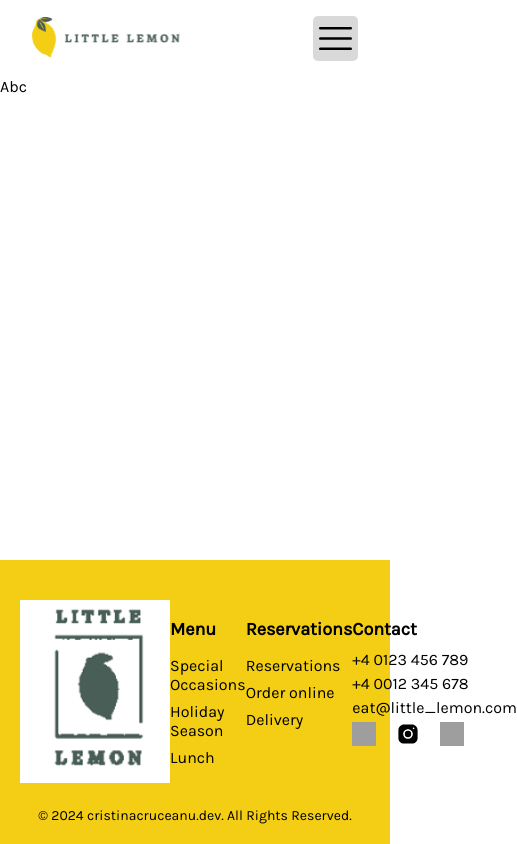
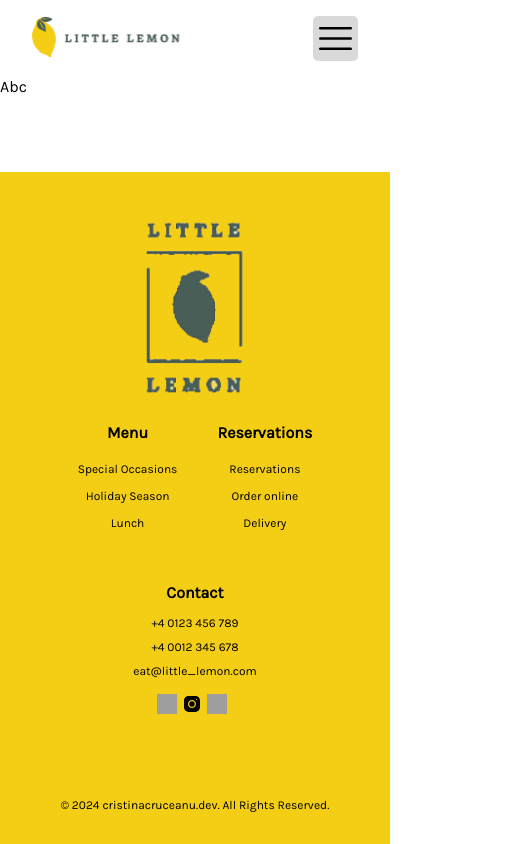
Before and after one commit to cristinacruceanu/little-lemon-app, a React (Create React App) app: page / in a window 390 px wide. Shown: the whole page, 517 px wide, since content can reach past the window. Built offline with nearby package versions, Linux system fonts and the light colour scheme; grey boxes are pictures that could not be loaded; a web font is replaced by a local one.

Commit message:
Footer mobile done&mobile menu bug fixed

```diff
--- a/src/components/Footer.css
+++ b/src/components/Footer.css
@@ -21,8 +21,9 @@ a:hover {
   display: flex;
   justify-content: space-between;
   align-items: flex-start;
+  margin: 0 auto; /* Center the container */
+
   max-width: 1280px;
-  margin: 0 auto; /* Center the container */
   padding: 20px;
 }
 
@@ -42,6 +43,11 @@ a:hover {
   display: flex;
   flex: 2;
   justify-content: space-between;
+  text-align: left;
+}
+
+.footer-links-column {
+  margin: 40px;
 }
 
 .footer-links-column ul {
@@ -54,17 +60,22 @@ a:hover {
 }
 
 .footer-contact {
-  flex: 1.5;
+  flex: 1;
   text-align: left;
   display: flex;
   justify-content: flex-end;
+  margin: 40px;
 }
 
 .footer-contact p {
   margin: 5px 0;
 }
+
+.footer-socials {
+  margin-top: 15px;
+}
 .footer-socials a {
-  margin-right: 20px;
+  margin-right: 10px;
 }
 
 .footer-socials img {
@@ -73,11 +84,56 @@ a:hover {
 }
 
 .copyright {
-  margin: 0 auto;
   text-align: center;
+  margin-top: 20px;
   font-size: 14px;
 }
 
 .copyright a {
- font-size: 14px;
+  font-size: 14px;
 }
+
+@media screen and (max-width: 768px) {
+  .footer-container {
+    display: flex;
+    flex-direction: column;
+    justify-content: center;
+    align-items: center;
+  }
+
+  .footer-links {
+    display: flex;
+    justify-content: center;
+    flex-wrap: wrap;
+  }
+  .footer-links-column {
+    margin: 0 20px;
+    text-align: center;
+  }
+
+  .footer-contact {
+    text-align: center;
+    margin-top: 20px;
+  }
+  .footer-socials a {
+    margin-right: 5px;
+  }
+}
+
+@media screen and (max-width: 480px) {
+  .footer-logo-img {
+    max-width: 120px;
+  }
+  h3 {
+    font-size: 16px;
+  }
+  a,
+  .copyright,
+  .copyright a {
+    font-size: 12px;
+  }
+  .footer-socials img {
+    width: 20px;
+    height: 20px;
+  }
+}
--- a/src/components/Nav.css
+++ b/src/components/Nav.css
@@ -11,7 +11,7 @@
   justify-content: space-between;
   align-items: center;
   width: 100%;
-  max-width: 1200px;
+  max-width: 1280px;
 }
 
 .logo {
--- a/src/components/Nav.js
+++ b/src/components/Nav.js
@@ -1,4 +1,4 @@
-import React, { useState } from "react";
+import React, { useState, useEffect } from "react";
 import "./Nav.css";
 import Logo from "./../assets/icons_assets/Logo.svg";
 import menuIcon from "./../assets/icons_assets/mobile-menu-icon.svg";
@@ -6,6 +6,17 @@ import closeIcon from "./../assets/icons_assets/close-menu-icon.svg";
 
 const Nav = () => {
   const [isMobile, setIsMobile] = useState(false);
+  const handleResize = () => {
+    if (window.innerWidth > 768) {
+      setIsMobile(false);
+    }
+  };
+  useEffect(() => {
+    window.addEventListener("resize", handleResize);
+    return () => {
+      window.removeEventListener("resize", handleResize);
+    };
+  }, []);
 
   return (
     <nav className="navbar">
```
Also changed, not shown: src/assets/icons_assets/footer-logo.png.
